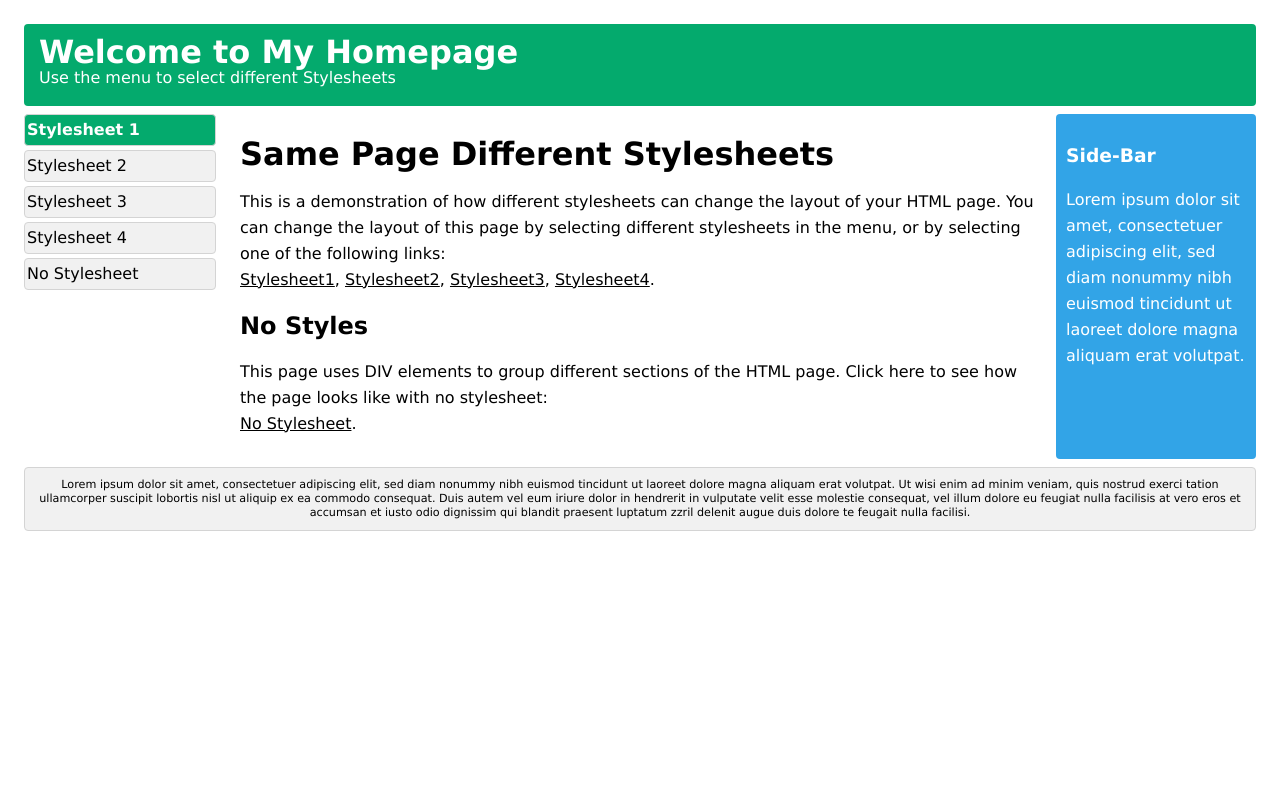
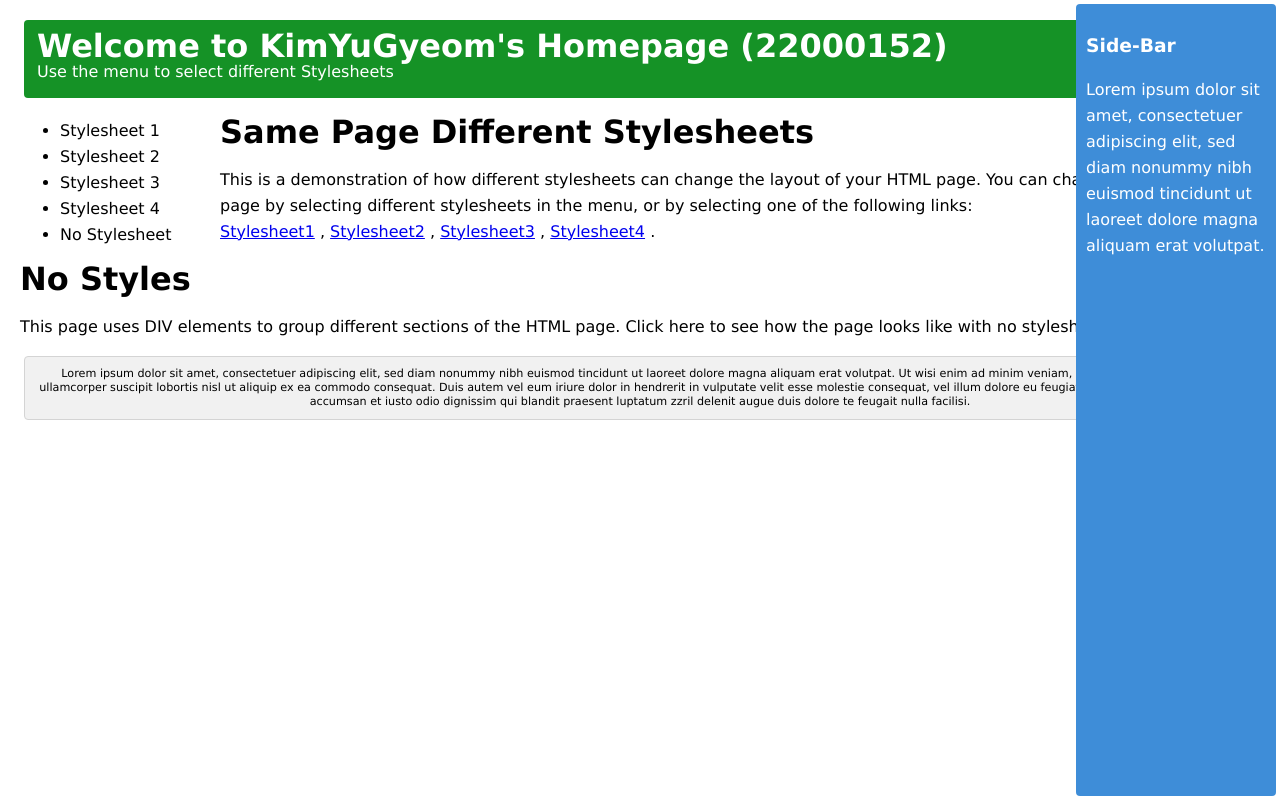
Before and after one commit to max4779/project2, a plain HTML site: page index.html in a window 1280 px wide. Drawn offline with Linux system fonts and the light colour scheme.

Commit message:
update nosheet

```diff
--- a/index.html
+++ b/index.html
@@ -1,48 +1,30 @@
 <!DOCTYPE html>
 <html>
 <head>
-<title>Page Title</title>
-</head>
 	<style>
-/* Stylesheet 1: */
-body {
+		body{
 			font: 100% Lucida Sans, Verdana;
 			margin: 20px;
 			line-height: 26px;
 		}
 
-.container {
-    xmin-width: 900px;
+		.page{
+			min-width: 900px;
 		}
 
-.wrapper {
-    position: relative;
-    overflow: auto;
-}
-
-#top, #sidebar, #bottom, .menuitem {
+		#top, #sidebar, #bottom, .menuitem{
 			border-radius: 4px;
 			margin: 4px;
 		}
 
-#top {
-    background-color: #04AA6D;
+		#top{
+			background-color: rgb(21, 146, 38);
 			color: #ffffff;
-    padding: 15px;
+			padding: 13px;
 		}
 
-#menubar {
-    width: 200px;
-    float: left
-}
-
-#main {
-    padding: 10px;
-    margin: 0 210px;
-}
-
-#sidebar {
-    background-color: #32a4e7;
+		#sidebar{
+			background-color: #3e8dd8;
 			color: #ffffff;
 			padding: 10px;
 			width: 180px;
@@ -52,7 +34,7 @@ body {
 			position: absolute;
 		}
 
-#bottom {
+		#bottom{
 			border: 1px solid #d4d4d4;
 			background-color: #f1f1f1;
 			text-align: center;
@@ -61,99 +43,73 @@ body {
 			line-height: 14px;
 		}
 
-#top h1, #top p, #menulist {
+		#menubar{
+			width: 200px;
+			float: left;
+		}
+
+		#top h1, #top p, #menulist{
 			margin: 0;
 			padding: 0;
 		}
-
-.menuitem {
-    background-color: #f1f1f1;
-    border: 1px solid #d4d4d4;
-    list-style-type: none;
-    padding: 2px;
-    cursor: pointer;
-}
-
-.menuitem:hover {
-    background-color: #ffffff;
-}
-
-.menuitem:first-child {
-   background-color:#04AA6D;
-   color: white;
-   font-weight:bold;
-}
-
-a {
-    color: #000000;
-    text-decoration: underline;
-}
-
-a:hover {
-    text-decoration: none;
-}
+	</style>
 
 
-@media (max-width: 800px) {
-    #sidebar {
-        width: auto;
-        position: relative;
-    }
-    #main {
-        margin-right: 0;
-    }
 
-}
 
-@media (max-width: 600px) {
-    #menubar {
-        width: auto;
-        float: none;
-    }
-    #main {
-        margin: 0;
-    }
-}
-</style>
 
+
+
+
+</head>
 <body>
-<div class="container wrapper">
+
+<div class="page">
 	<div id="top">
-    <h1>Welcome to My Homepage</h1>
+		<h1>Welcome to KimYuGyeom's Homepage (22000152)</h1>
 		<p>Use the menu to select different Stylesheets</p>
 	</div>
-  <div class="wrapper">
 		<div id="menubar">
-     <ul id="menulist">
-       <li class="menuitem" onclick="reStyle(0)">Stylesheet 1
-       </li><li class="menuitem" onclick="reStyle(1)">Stylesheet 2
-       </li><li class="menuitem" onclick="reStyle(2)">Stylesheet 3
-       </li><li class="menuitem" onclick="reStyle(3)">Stylesheet 4
-       </li><li class="menuitem" onclick="noStyles()">No Stylesheet
-     </li></ul>
+		<ul id="menu">
+			<li class="item">Stylesheet 1
+			</li>
+			<li class="item">Stylesheet 2
+			</li>
+			<li class="item">Stylesheet 3
+			</li>
+			<li class="item">Stylesheet 4
+			</li>
+			<li class="item">No Stylesheet
+			</li>
+		</ul>
 	</div>
 		<div id="main">
 			<h1>Same Page Different Stylesheets</h1>
-      <p>This is a demonstration of how different stylesheets can change the layout of your HTML page. You can change the layout of this page by selecting different stylesheets in the menu, or by selecting one of the following links:<br>
-      <a href="#" onclick="reStyle(0);return false">Stylesheet1</a>,
-      <a href="#" onclick="reStyle(1);return false">Stylesheet2</a>,
-      <a href="#" onclick="reStyle(2);return false">Stylesheet3</a>,
-      <a href="#" onclick="reStyle(3);return false">Stylesheet4</a>.
+   		<p>
+			This is a demonstration of how different stylesheets can change the layout of your HTML page. You can change the layout of this page by selecting different stylesheets in the menu, or by selecting one of the following links:
+       		<br>
+			<a href="#">Stylesheet1</a><!--#에는 상대폴더 입력-->
+			,
+			<a href="#">Stylesheet2</a>
+			,
+			<a href="#">Stylesheet3</a>
+			,
+			<a href="#">Stylesheet4</a>
+       		.
 		</p>
-       <h2>No Styles</h2>
-      <p>This page uses DIV elements to group different sections of the HTML page. Click here to see how the page looks like with no stylesheet:<br><a href="#" onclick="noStyles();return false">No Stylesheet</a>.</p>
+			<h1>No Styles</h1>
+		<p>
+			This page uses DIV elements to group different sections of the HTML page. Click here to see how the page looks like with no stylesheet:
+			<a href="#">No Stylesheet.</a>
+		</p>
 	</div>
 		<div id="sidebar">
 		<h3>Side-Bar</h3>
-      <p>Lorem ipsum dolor sit amet, consectetuer adipiscing elit, sed diam nonummy nibh euismod tincidunt ut laoreet dolore magna aliquam erat volutpat.</p>
+		Lorem ipsum dolor sit amet, consectetuer adipiscing elit, sed diam nonummy nibh euismod tincidunt ut laoreet dolore magna aliquam erat volutpat.
 	</div>
-  </div>
-
-
 		<div id="bottom">
 		Lorem ipsum dolor sit amet, consectetuer adipiscing elit, sed diam nonummy nibh euismod tincidunt ut laoreet dolore magna aliquam erat volutpat. Ut wisi enim ad minim veniam, quis nostrud exerci tation ullamcorper suscipit lobortis nisl ut aliquip ex ea commodo consequat. Duis autem vel eum iriure dolor in hendrerit in vulputate velit esse molestie consequat, vel illum dolore eu feugiat nulla facilisis at vero eros et accumsan et iusto odio dignissim qui blandit praesent luptatum zzril delenit augue duis dolore te feugait nulla facilisi.
 	</div>
 </div>
-
 </body>
 </html>
```
Lines whose indentation alone changed are shown as unchanged.
